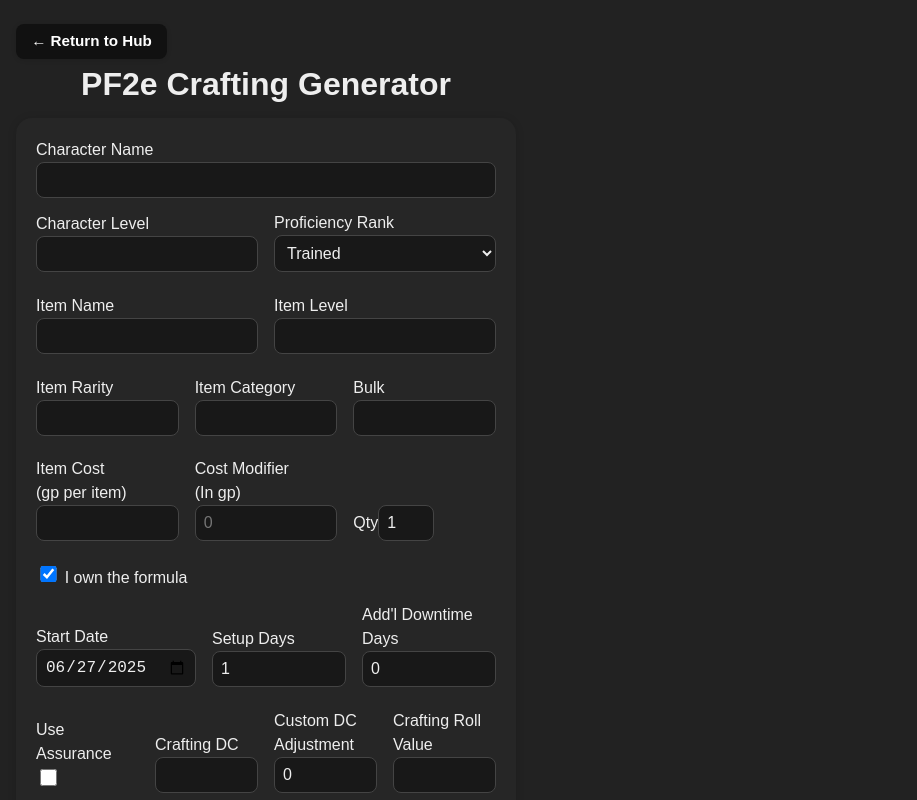
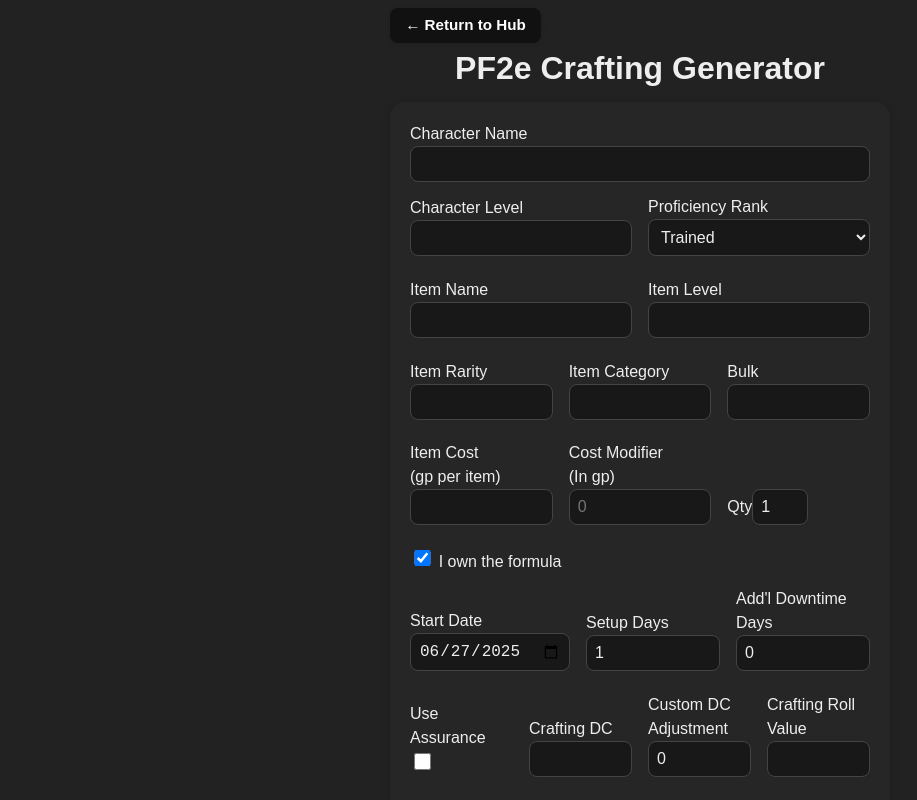
Before and after one commit to tuhs1985/pf2e-crafting, a React (Vite) app: page / in a window 1280 px wide. Shown: the top 800 px of the page, without its empty margins (0-917 px from the left). Built offline with nearby package versions, Linux system fonts and the light colour scheme.

Commit message:
updating margins

```diff
--- a/src/App.css
+++ b/src/App.css
@@ -2,8 +2,8 @@
   background: #222;
   color: #eee;
   font-family: sans-serif;
-  margin: 0;
-  padding: 0;
+  margin: 1;
+  padding: 0 .5rem 0 .5rem;
 }
 
 .app-container {
@@ -13,9 +13,10 @@
 }
 
 .inner-container {
+  width: 100%;
   max-width: 500px;
   margin: 0 auto;
-  padding: 1rem;
+  padding: 0;
 }
 
 h1 {
@@ -35,7 +36,7 @@
 .form-row > label {
   flex: 1 1 0;
 }
-@media (max-width: 400px) {
+@media (max-width: 325px) {
   .form-row {
     flex-direction: column;
     gap: 0.5rem;
--- a/src/index.css
+++ b/src/index.css
@@ -25,6 +25,8 @@
 body {
   margin: 0;
   display: flex;
+  justify-content: center; /* horizontal centering */
+  align-items: center;     /* vertical centering */
   place-items: center;
   min-width: 320px;
   min-height: 100vh;
```
